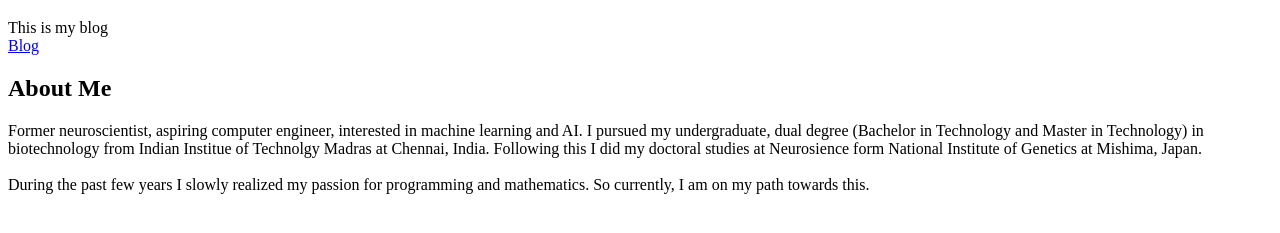
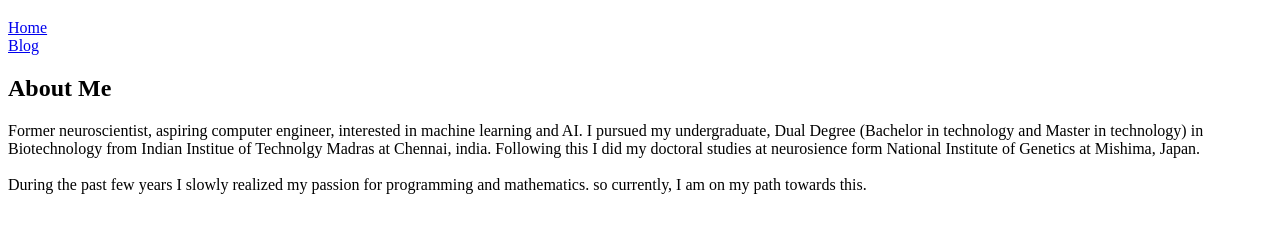
Before and after one commit to RamasamyKandasamy/RamasamyKandasamy.github.io, a plain HTML site: page index.html in a window 1280 px wide. Shown: the part 61-294 px from the top of the page. Drawn offline with Linux system fonts and the light colour scheme.

Commit message:
Make corrections, add tabs

```diff
--- a/index.html
+++ b/index.html
@@ -5,15 +5,16 @@
 </head>
 <body>
 	<h1>Ramasamy Kandasamy</h1>
-	<p> This is my blog <br>
+	<p>
+	<a href="https://ramasamykandasamy.github.io/index.html"> Home </a> <br>
 	<a href="https://ramasamykandasamy.github.io/blog.html"> Blog </a>
 	</p>
 
 	<h2>About Me</h2>
 	<p>
-		Former neuroscientist, aspiring computer engineer, interested in machine learning and AI. I pursued my undergraduate, dual degree (Bachelor in Technology and Master in Technology) in biotechnology from Indian Institue of Technolgy Madras at Chennai, India. Following this I did my doctoral studies at Neurosience form National Institute of Genetics  at Mishima, Japan. <br>
+		Former neuroscientist, aspiring computer engineer, interested in machine learning and AI. I pursued my undergraduate, Dual Degree (Bachelor in technology and Master in technology) in Biotechnology from Indian Institue of Technolgy Madras at Chennai, india. Following this I did my doctoral studies at neurosience form National Institute of Genetics  at Mishima, Japan. <br>
 		<br>
-		During the past few years I slowly realized my passion for programming and mathematics. So currently, I am on my path towards this.
+		During the past few years I slowly realized my passion for programming and mathematics. so currently, I am on my path towards this.
 
 
 	</p>
```
Also changed, not shown: blog.html (+2 -0 lines).
